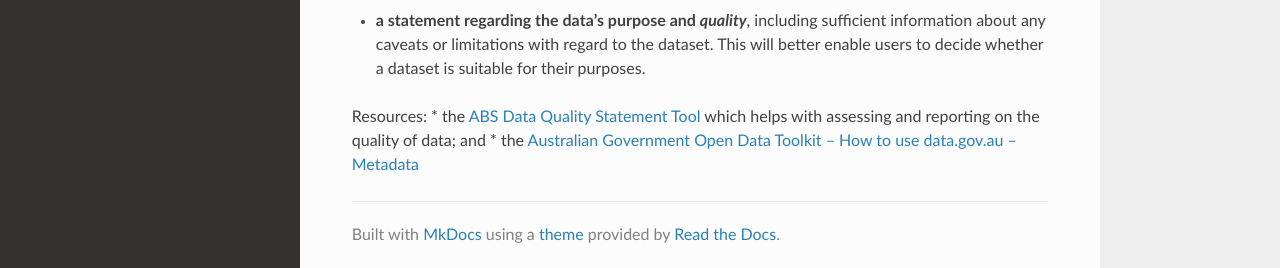
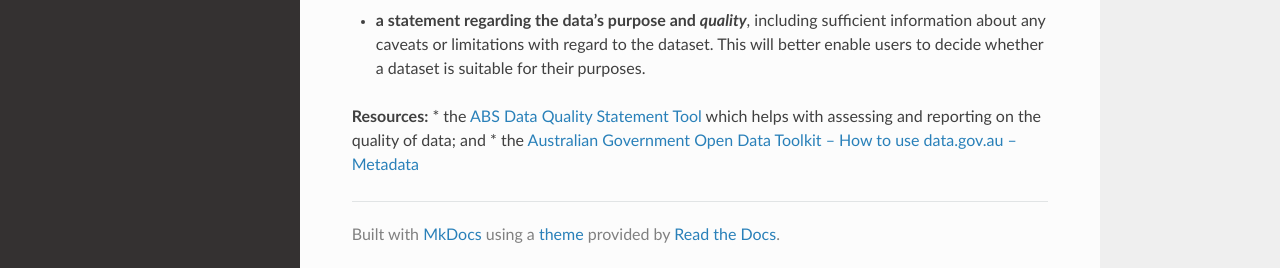
Before and after one commit to datawagovau/toolkit, an MkDocs documentation site: the page built from docs/factsheets/preparing-data.md, in a window 1280 px wide and 900 px high, scrolled down 506 px. Shown: the part 629-897 px from the top of the window. Built offline with MkDocs 1.6.1, drawn with Linux system fonts in a browser that asks for light colours; nearby versions of some CDN libraries; old or Windows-style settings are respelled for this version of MkDocs; part of the change alters nothing that is shown.

```diff
--- a/docs/factsheets/preparing-data.md
+++ b/docs/factsheets/preparing-data.md
@@ -44,7 +44,7 @@ Data should be published with:
 any caveats or limitations with regard to the dataset. This will better enable users to decide
 whether a dataset is suitable for their purposes.
 
-Resources:
+__Resources:__
 * the [ABS Data Quality Statement Tool](https://www.nss.gov.au/dataquality/index.jsp) which helps with assessing and reporting on the quality of
 data; and
 * the [Australian Government Open Data Toolkit – How to use data.gov.au – Metadata](https://toolkit.data.gov.au/index.php?title=How_to_use_data.gov.au#Metadata)
```
